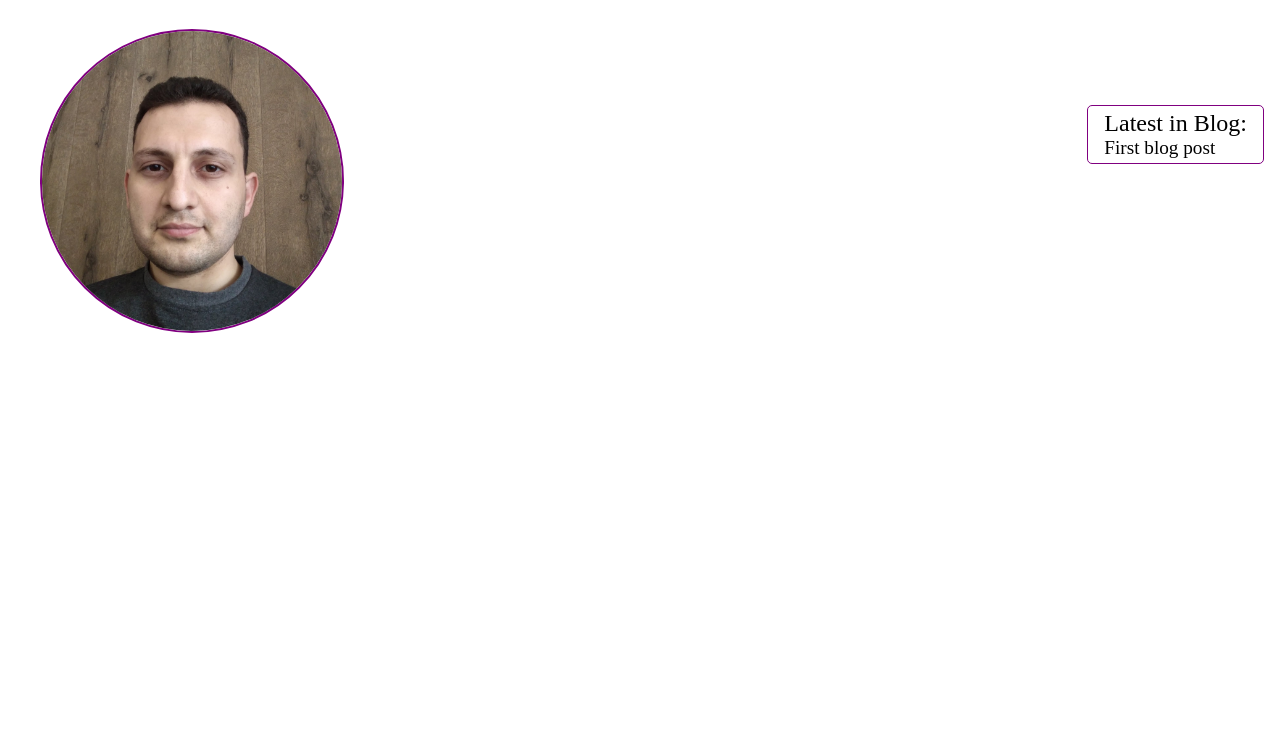
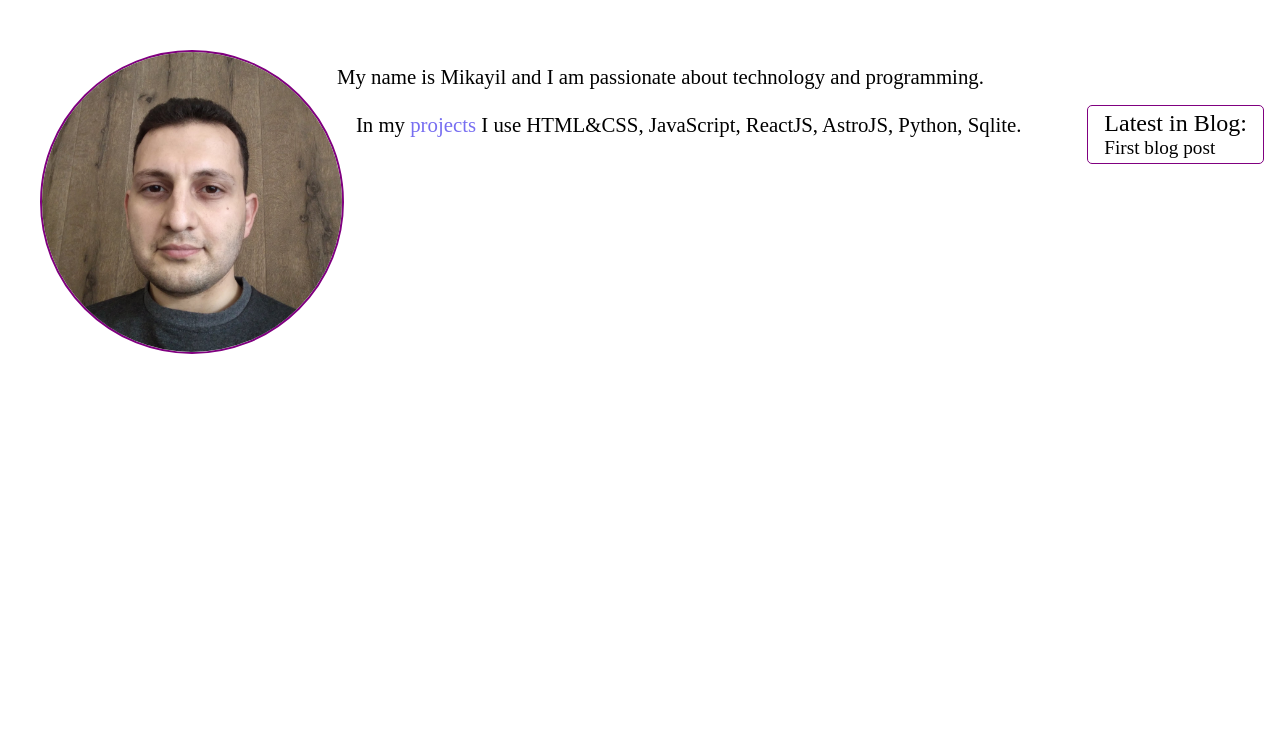
Before and after one commit to mikailaliyev/portfolio, an Astro site: page / in a window 1280 px wide. Shown: the part 71-800 px from the top of the page. Built offline with nearby package versions, Linux system fonts and the light colour scheme; Astro itself is replaced by a stand-in of ours.

Commit message:
merged: about page with index

```diff
--- a/src/components/Header.astro
+++ b/src/components/Header.astro
@@ -10,7 +10,6 @@
       >Projects</a
     >
     <a href="/blog" class={currentPath === "/blog" ? "active" : ""}>Blog</a>
-    <a href="/about" class={currentPath === "/about" ? "active" : ""}>About</a>
   </nav>
   <ThemeIcon />
 </div>
--- a/src/pages/about.astro
+++ /dev/null
@@ -1,22 +0,0 @@
----
-import Layout from "../layouts/Layout.astro";
----
-
-<Layout title="About">
-  <img id="profile-photo" src="/images/profile.jpg" alt="profile" />
-  <p>
-    My name is Mikayil and I am passionate about technology and programming.
-  </p>
-</Layout>
-
-<style>
-  p {
-    font-size: 1.2rem;
-    padding-top: 1.2rem;
-  }
-  img {
-    shape-outside: circle();
-    float: left;
-    margin: 2rem;
-  }
-</style>
--- a/src/pages/index.astro
+++ b/src/pages/index.astro
@@ -8,6 +8,11 @@
 <Layout title="Home">
   <main>
     <img id="profile-photo" src="/images/profile.jpg" alt="profile" />
+    <p id="intro">
+      My name is Mikayil and I am passionate about technology and programming.
+      <br />In my <a id="about_link" href="/projects">projects</a> I use HTML&CSS,
+      JavaScript, ReactJS, AstroJS, Python, Sqlite.
+    </p>
     <div class="side">
       <p style={{ fontSize: "1.5rem" }}>Latest in Blog:</p>
       <aside>
@@ -18,3 +23,17 @@
     </div>
   </main>
 </Layout>
+<style>
+  #intro {
+    font-size: 1.3rem;
+    padding-top: 2.2rem;
+    line-height: 3rem;
+  }
+  #about_link {
+    color: rgb(119, 110, 241);
+  }
+
+  #about_link:hover {
+    color: purple;
+  }
+</style>
--- a/src/styles/global.css
+++ b/src/styles/global.css
@@ -116,11 +116,14 @@
 
 #profile-photo {
   margin-top: 2rem;
+  margin-right: 2rem;
   border: 2px solid purple;
   border-radius: 50%;
   width: 150px;
   height: 150px;
   object-fit: cover;
+  shape-outside: circle();
+  float: left;
 }
 
 @media screen and (min-width: 636px) {
@@ -153,7 +156,6 @@
   #profile-photo {
     margin-left: 2rem;
     margin-top: 2rem;
-
     border-radius: 50%;
     width: 300px;
     height: 300px;
```
